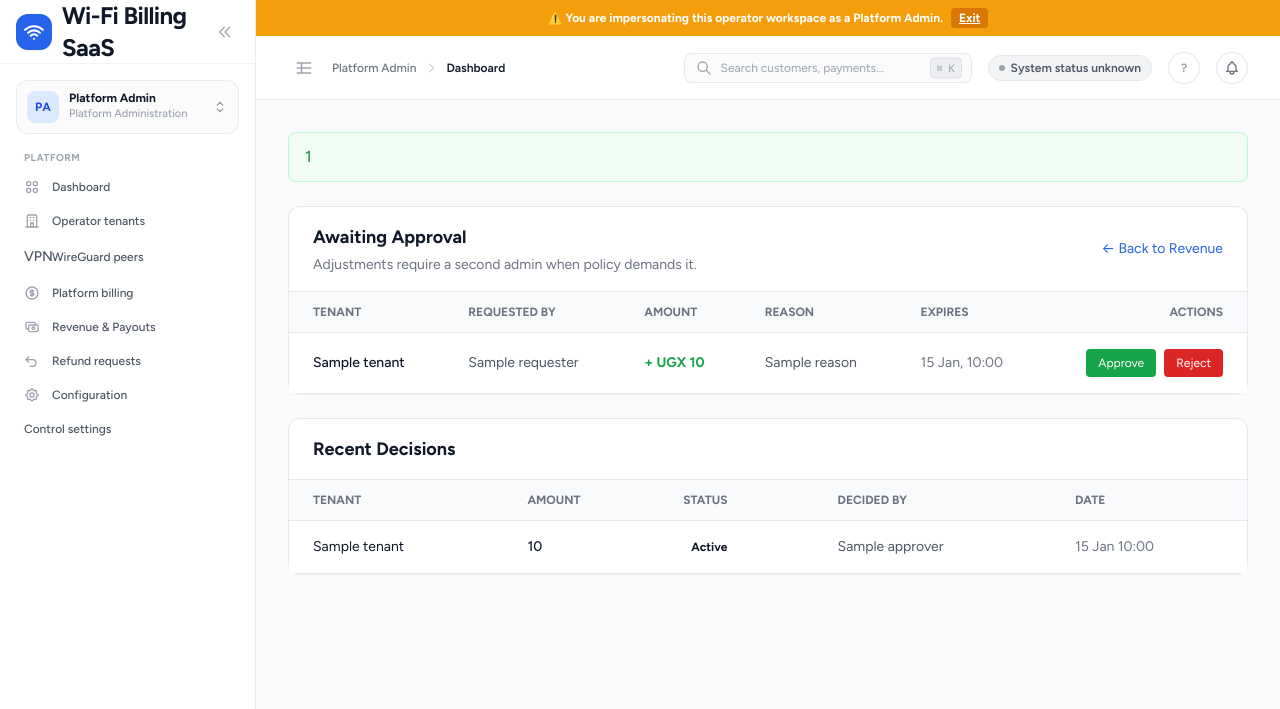
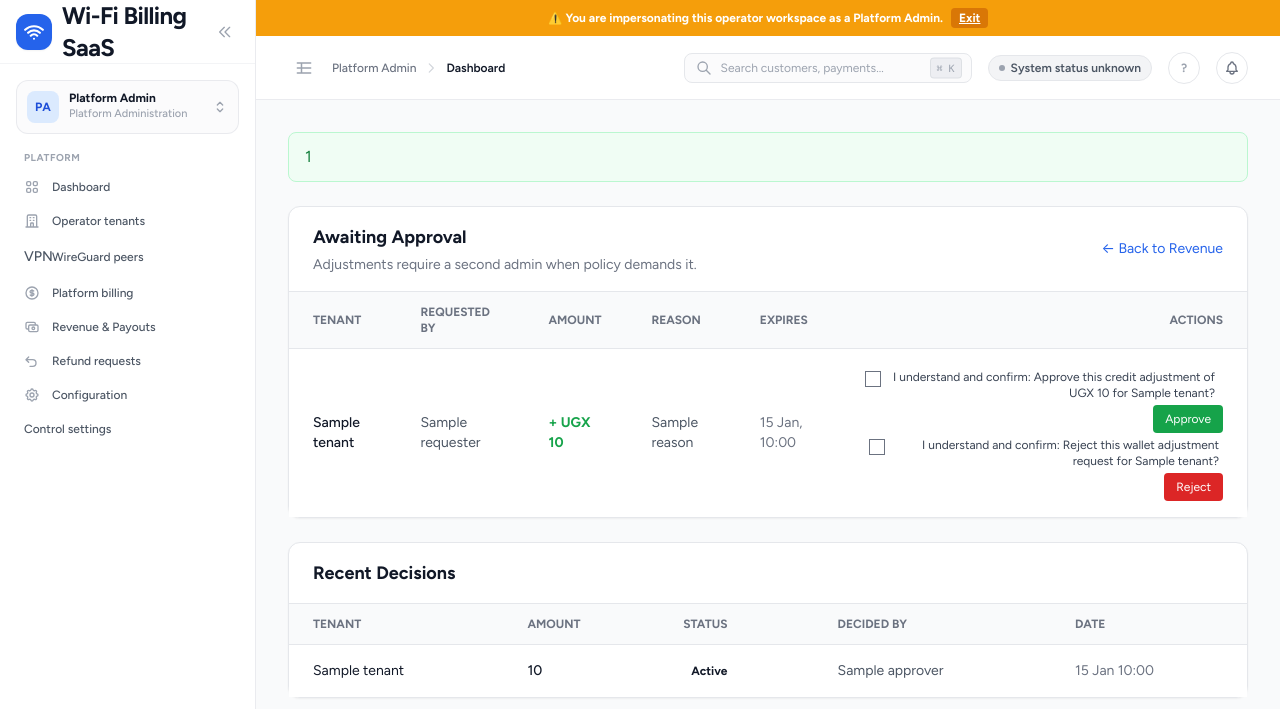
Before and after one commit to VU-Kevin-coder/wifi-billing-saas, a Laravel app: template resources/views/platform/revenue/adjustments.blade.php in a window 1280 px wide. Shown: the top 709 px of the page. Run offline with Laravel 12, Linux system fonts and the light colour scheme; a user stored in the database is signed in; data comes from the database, SQL or seed files in the repository; tables that the repository leaves empty hold one stand-in row (values such as "Sample post"); the template is opened without the code that fills it: most values are stand-ins (such as "Sample title", 1, 10 or a date in 2020); style sheets or scripts are compiled from the project's sources; parts of the project's set-up code (start-up, migrations or seed data) failed here and were passed over.

Commit message:
Upload integration snapshot: revenue adjustments

```diff
--- a/resources/views/platform/revenue/adjustments.blade.php
+++ b/resources/views/platform/revenue/adjustments.blade.php
@@ -52,11 +52,13 @@
                                         <form method="POST" action="{{ route('platform.revenue.adjustments.approve', $adj->id) }}" class="inline"
                                               data-confirm-action="Approve this {{ $adj->amount < 0 ? 'debit' : 'credit' }} adjustment of UGX {{ number_format(abs($adj->amount)) }} for {{ $adj->tenant->name }}?">
                                             @csrf
+                                            @include('partials.confirm-action-acknowledgment', ['confirmationMessage' => 'Approve this ' . ($adj->amount < 0 ? 'debit' : 'credit') . ' adjustment of UGX ' . (number_format(abs($adj->amount))) . ' for ' . ($adj->tenant->name) . '?'])
                                             <button class="text-xs bg-green-600 hover:bg-green-700 text-white px-3 py-1.5 rounded">Approve</button>
                                         </form>
                                         <form method="POST" action="{{ route('platform.revenue.adjustments.reject', $adj->id) }}" class="inline ml-1"
                                               data-confirm-action="Reject this wallet adjustment request for {{ $adj->tenant->name }}?">
                                             @csrf
+                                            @include('partials.confirm-action-acknowledgment', ['confirmationMessage' => 'Reject this wallet adjustment request for ' . ($adj->tenant->name) . '?'])
                                             <input type="hidden" name="note" value="Rejected by {{ auth()->user()->name }}">
                                             <button class="text-xs bg-red-600 hover:bg-red-700 text-white px-3 py-1.5 rounded">Reject</button>
                                         </form>
```
